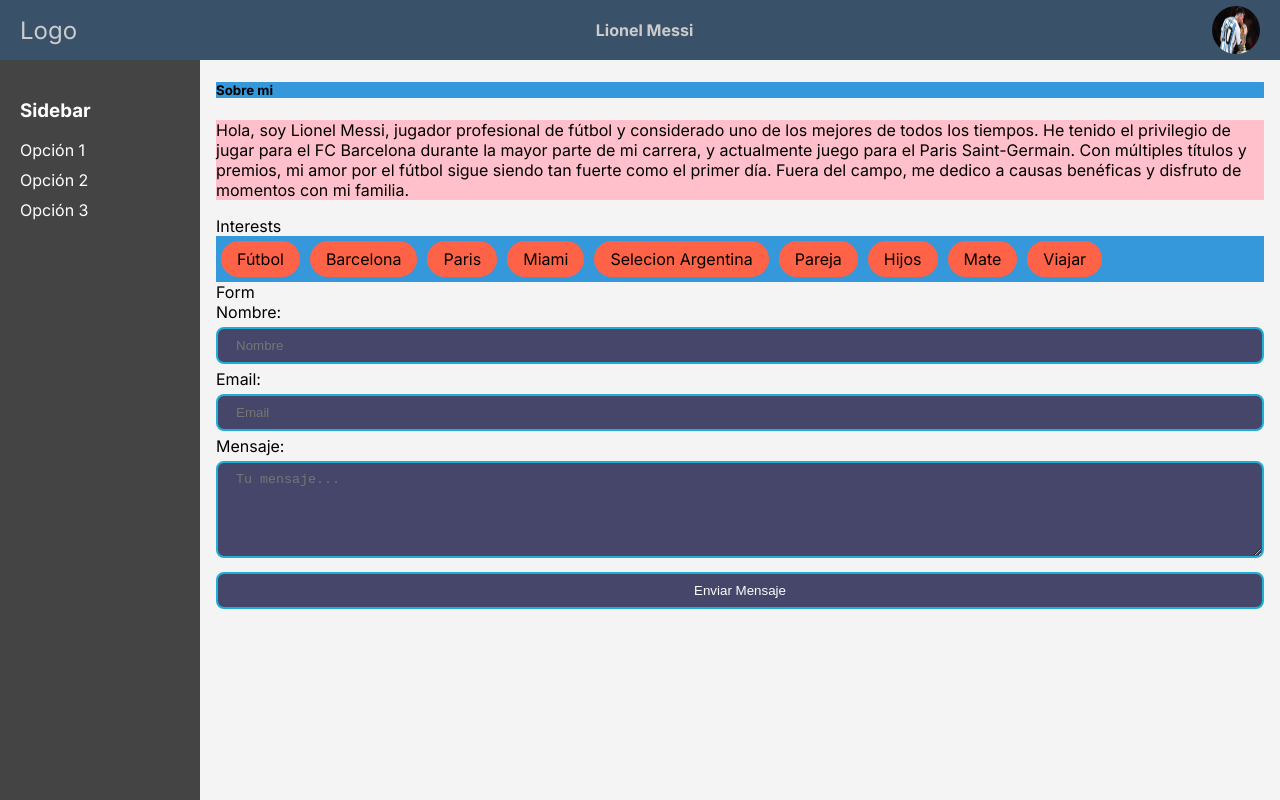
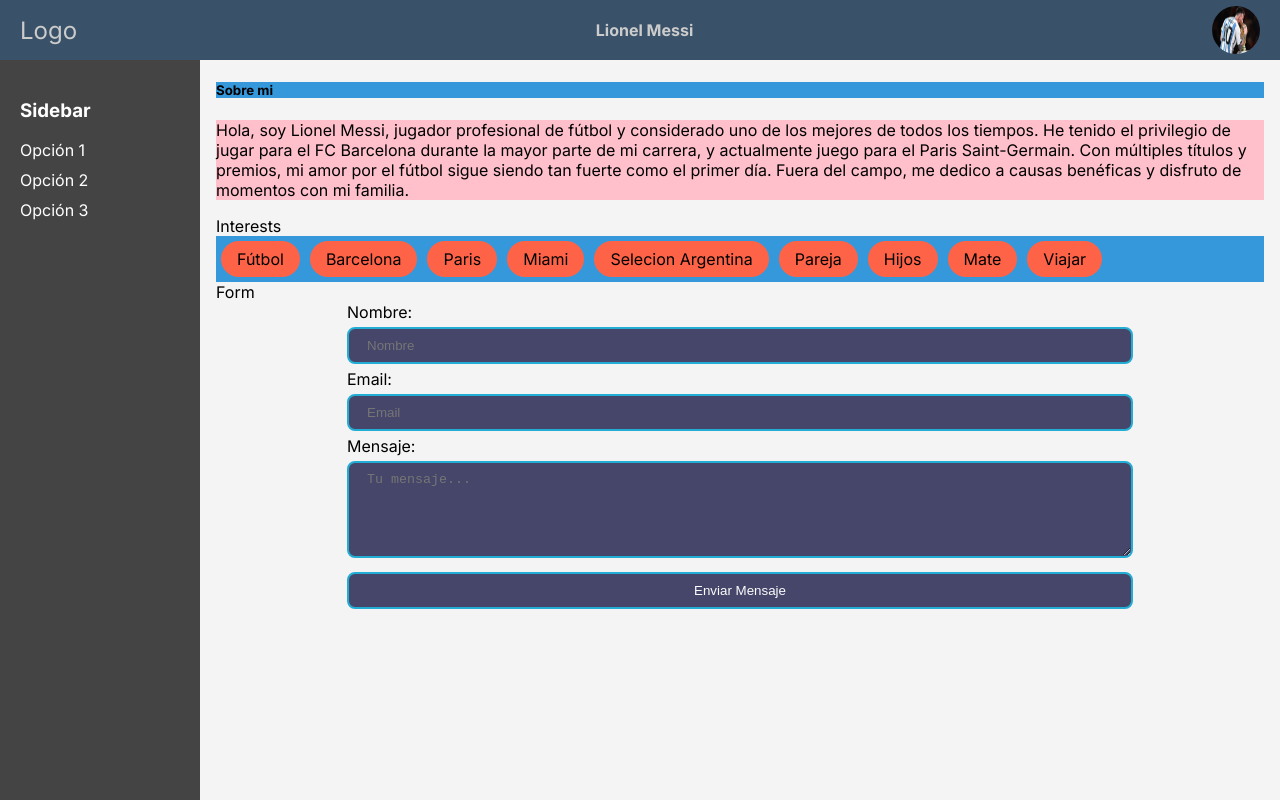
Before and after one commit to FededelRincon/Security-and-System-Tecnical, a Next.js app: page /profile in a window 1280 px wide. Built offline with nearby package versions, Linux system fonts and the light colour scheme.

Commit message:
toast functionality added to formComponent

```diff
--- a/app/components/Form/Form.module.css
+++ b/app/components/Form/Form.module.css
@@ -1,6 +1,13 @@
-.FormContainer {
+.FormPageContainer {
   /* background-color: var(--color-principal); */
   margin: 0 1rem;
+  /* width: 75%; */
+  /* margin: 0 auto; */
+}
+
+.FormContainer {
+  width: 75%;
+  margin: 0 auto;
 }
 
 .field{
--- a/app/components/Form/Form.tsx
+++ b/app/components/Form/Form.tsx
@@ -1,5 +1,7 @@
 "use client"
 import React, { useState, FormEvent } from 'react';
+import { toast } from 'react-hot-toast';
+
 import styles from "./Form.module.css";
 
 interface FormData {
@@ -40,10 +42,13 @@
 
   const handleSubmit = (e: FormEvent<HTMLFormElement>) => {
     e.preventDefault();
+
     if (validateForm()) {
+      toast.error('Mensaje enviado !!');
       console.log('Form is valid', formData);
-      // Aquí puedes manejar el envío del formulario
+
     } else {
+      toast.error('Hay errores que corregir !!');
       console.log('Form is invalid');
     }
   };
@@ -54,9 +59,10 @@
   };
 
   return (
-    <div className={styles.FormContainer}>
+    <div className={styles.FormPageContainer}>
       <div>Form</div>
 
+      <div className={styles.FormContainer}>
         <form onSubmit={handleSubmit}>
           <div>
             <label htmlFor="fullName">Nombre:</label>
@@ -105,5 +111,6 @@
           </div>
         </form>
       </div>
+    </div>
   );
 }
--- a/app/layout.tsx
+++ b/app/layout.tsx
@@ -1,5 +1,6 @@
 import type { Metadata } from "next";
 import { Inter } from "next/font/google";
+import { Toaster } from "react-hot-toast";
 import "./globals.css";
 
 const inter = Inter({ subsets: ["latin"] });
@@ -16,7 +17,16 @@
 }>) {
   return (
     <html lang="en">
-      <body className={inter.className}>{children}</body>
+      <body className={inter.className}>
+        <Toaster
+          position="bottom-right"
+          reverseOrder={false}
+          toastOptions={{
+            duration: 4000
+          }}
+        />
+        {children}
+      </body>
     </html>
   );
 }
--- a/package.json
+++ b/package.json
@@ -13,6 +13,7 @@
     "next": "14.2.4",
     "react": "^18",
     "react-dom": "^18",
+    "react-hot-toast": "^2.4.1",
     "yup": "^1.4.0"
   },
   "devDependencies": {
```
Also changed, not shown: 1 other file (tests, documents, lock files or other folders). Lines whose indentation alone changed are shown as unchanged.
